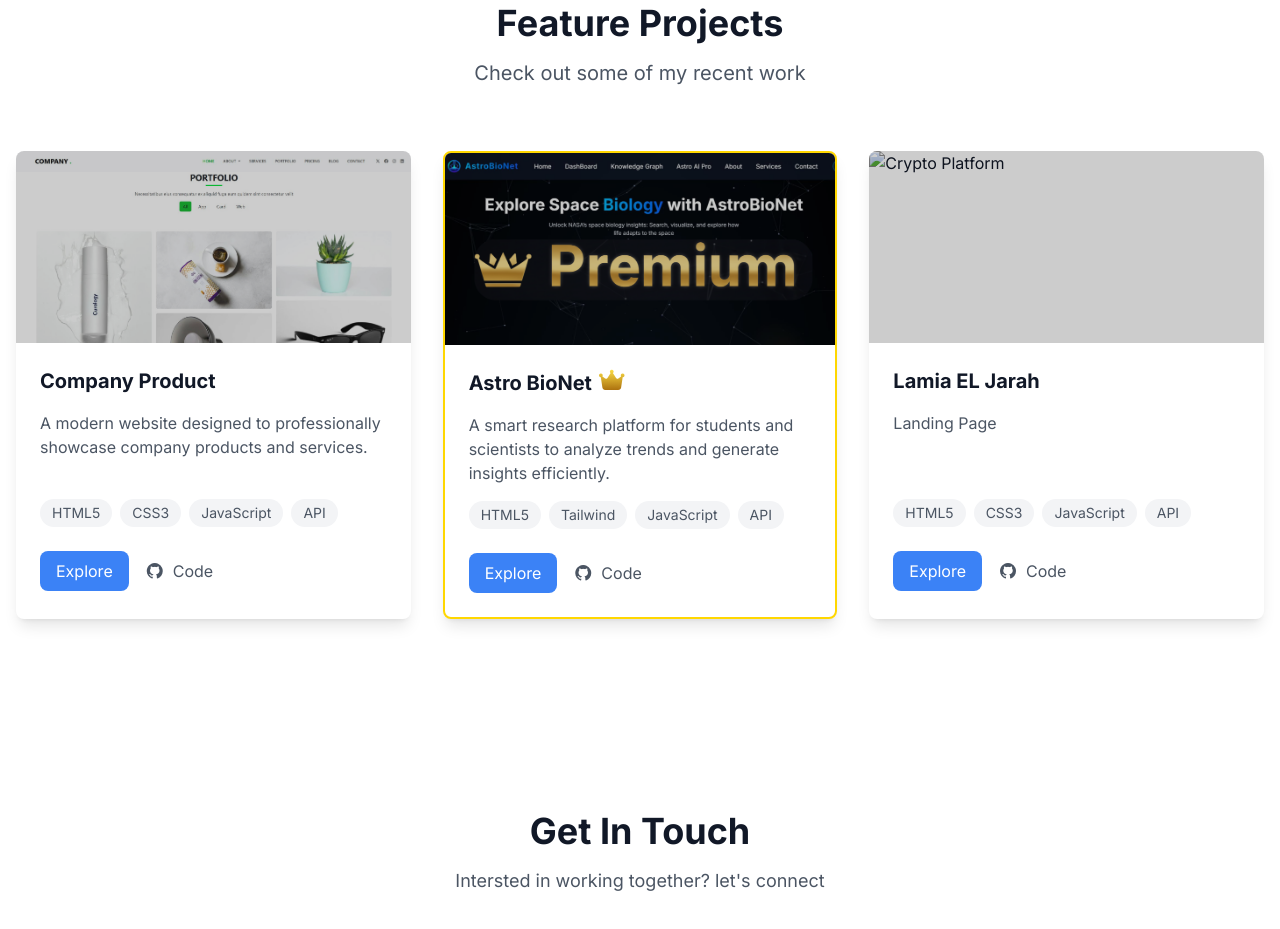
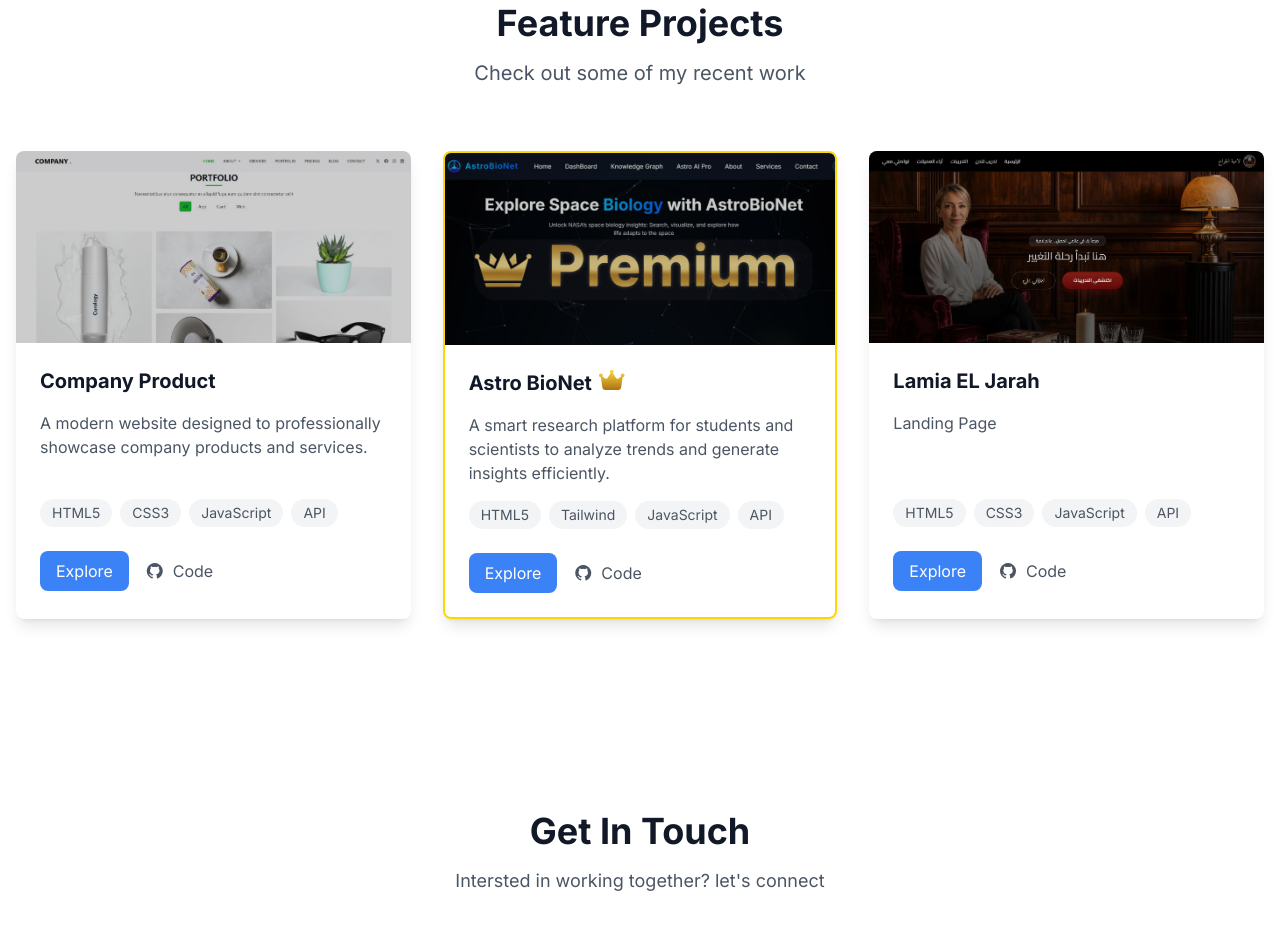
Before and after one commit to essamprog/portfolio, a website: page public/index.html in a window 1280 px wide. Shown: the part 2935-3864 px from the top of the page. Drawn offline with nearby package versions, Linux system fonts and the light colour scheme; some packages are replaced by stand-ins of ours; the site is published under a folder, as on GitHub Pages, so addresses that start at the root find nothing; a script that the page names is missing; a web font is replaced by a local one.

```diff
--- a/public/index.html
+++ b/public/index.html
@@ -448,7 +448,7 @@
                     class="bg-white dark:bg-dark-background rounded-lg shadow-lg overflow-hidden hover:shadow-xl transition-all duration-300 transform hover:-translate-y-1">
                     <a href="https://essamprog.github.io/El-Halaka-Fish/">
                         <div class="h-48 relative">
-                            <img src="/public/images/cover.jpg" alt="Crypto Platform"
+                            <img src="images/cover.jpg" alt="Crypto Platform"
                                 class="w-full h-full object-cover">
                             <div class="absolute inset-0 bg-black/20"></div>
                         </div>
```
